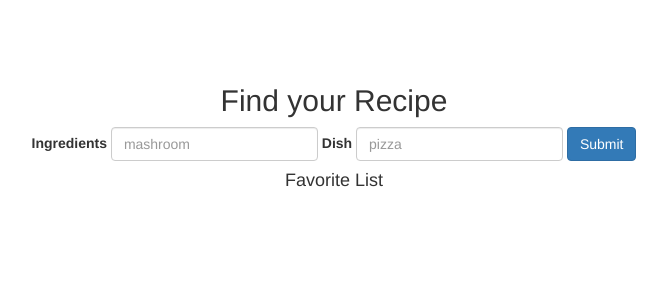
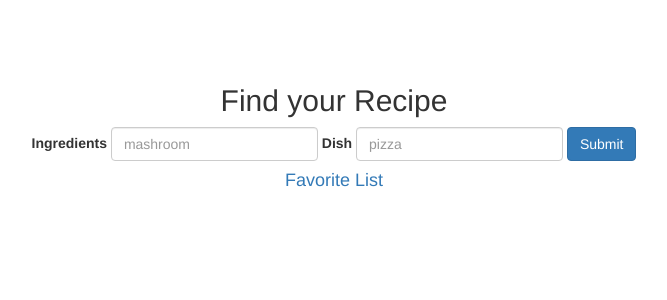
Before and after one commit to mahjabeensultana2012/findyourrecipe, a React (Create React App) app: page / in a window 1280 px wide. Shown: the top 300 px of the page, without its empty margins (306-973 px from the left). Built offline with nearby package versions, Linux system fonts and the light colour scheme.

Commit message:
add routing for home and favoritelist

```diff
--- a/src/components/App.js
+++ b/src/components/App.js
@@ -1,7 +1,7 @@
 import React, { Component } from 'react';
 import SearchRecipes from './SearchRecipes';
 import RecipeList from './RecipeList';
-import FavoriteRecipeList from './FavoriteRecipeList';
+
 import '../styles/index.css';
 
 class App extends Component {
@@ -11,7 +11,6 @@ class App extends Component {
         <h2>Find your Recipe</h2>
         <SearchRecipes />
         <RecipeList />
-        <FavoriteRecipeList />
       </div>
     );
   }
--- a/src/components/FavoriteRecipeList.js
+++ b/src/components/FavoriteRecipeList.js
@@ -1,12 +1,15 @@
 import React, { Component } from 'react';
 import { connect } from 'react-redux';
-//import { favoriteRecipe} from '../actions';
+import { Link } from 'react-router-dom';
 import RecipeItem from './RecipeItem';
 
 class FavoriteRecipeList extends Component {
   render() {
     return (
       <div>
+        <h4>
+          <Link to="/">Home</Link>
+        </h4>
         <h4>Favorite List</h4>
         {this.props.favoriteRecipes.map((recipe, index) => {
           return (
--- a/src/components/RecipeList.js
+++ b/src/components/RecipeList.js
@@ -1,5 +1,6 @@
 import React, { Component } from 'react';
 import { connect } from 'react-redux';
+import { Link } from 'react-router-dom';
 import RecipeItem from './RecipeItem';
 
 class RecipeList extends Component {
@@ -7,6 +8,9 @@ class RecipeList extends Component {
     //console.log('this.props', this.props);
     return (
       <div>
+        <h4>
+          <Link to="/favorites">Favorite List</Link>
+        </h4>
         {this.props.recipes.map((recipe, index) => {
           return <RecipeItem key={index} recipe={recipe} recipeButton={true} />;
         })}
```
